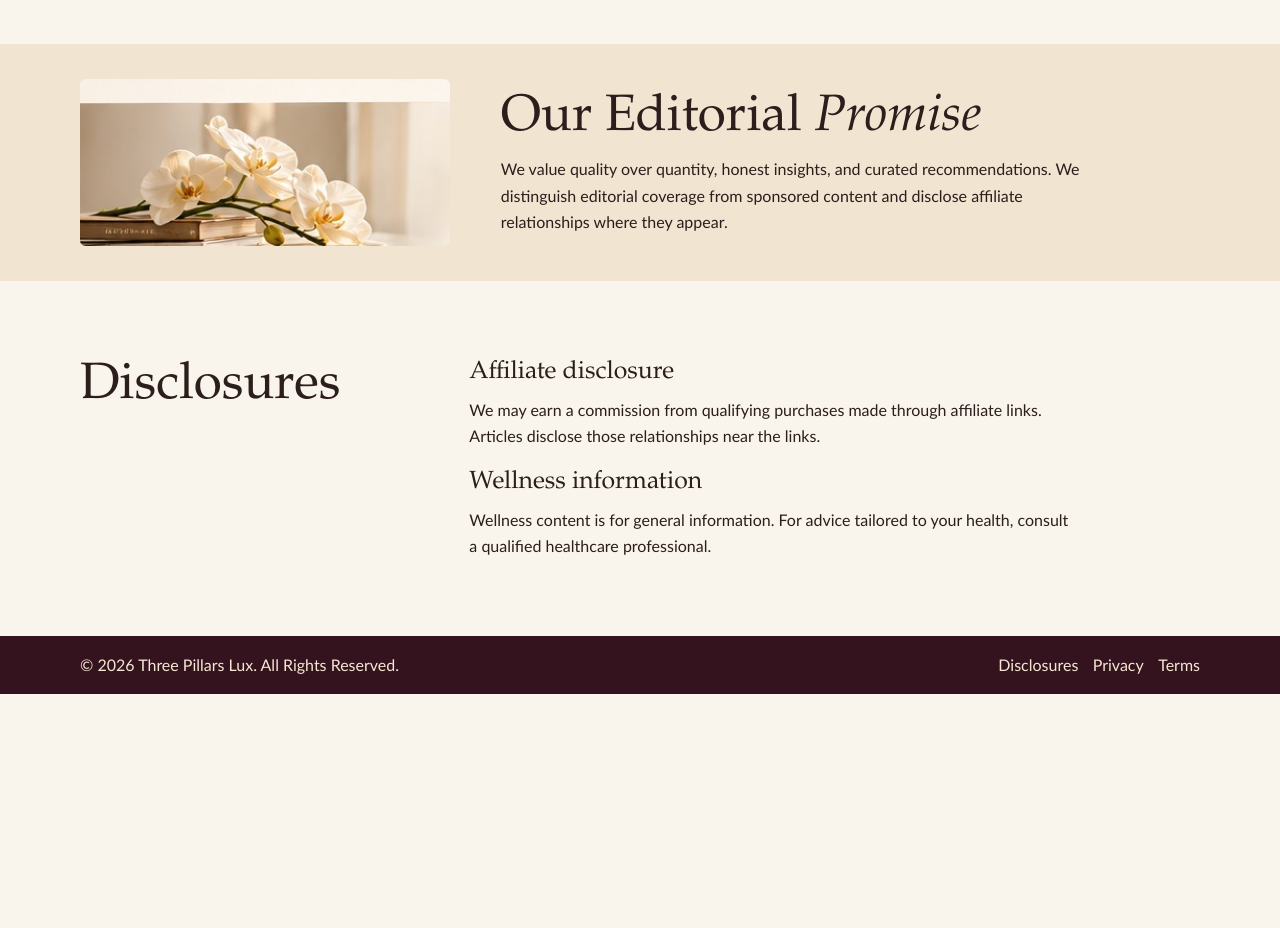
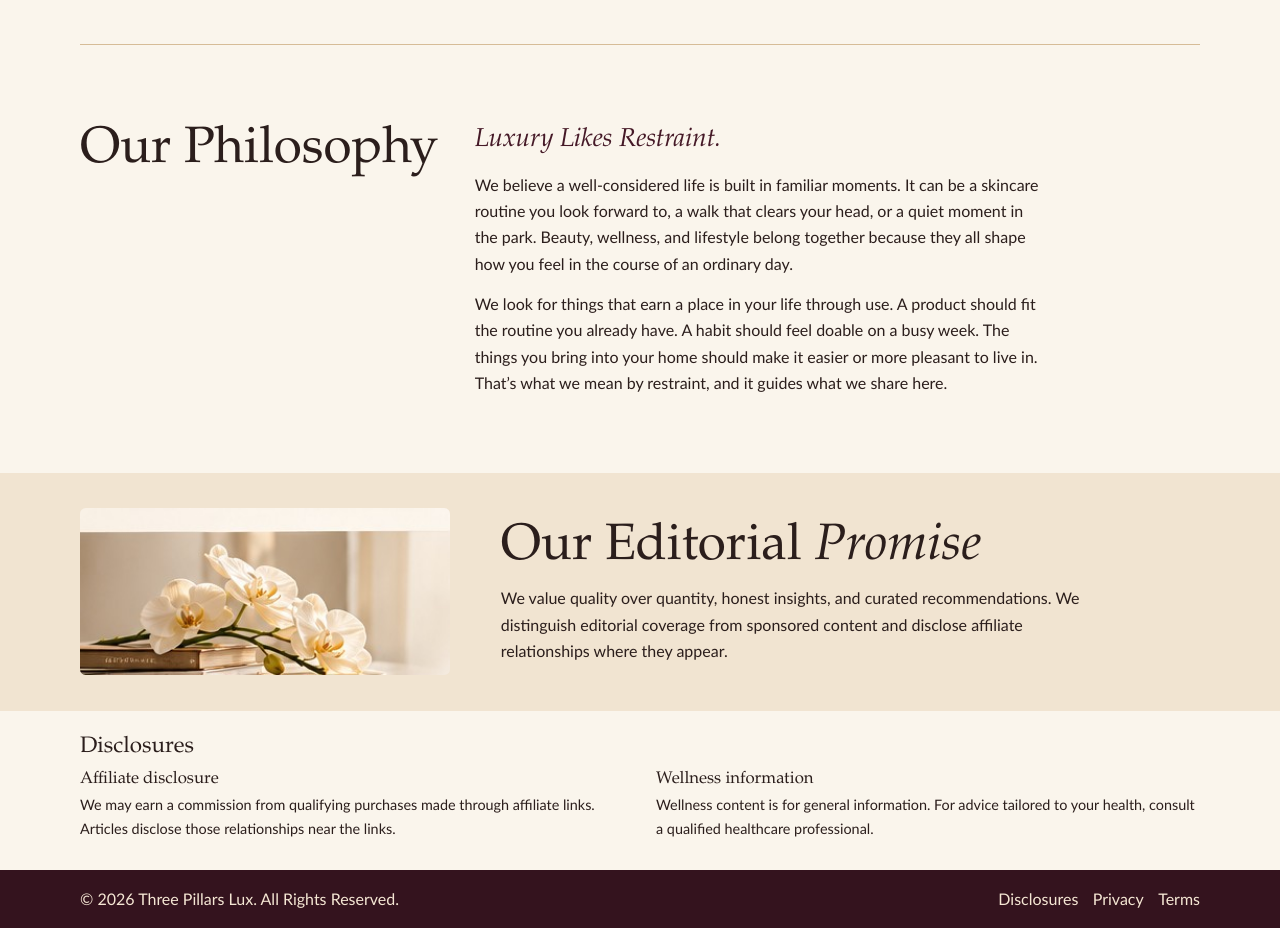
Before and after one commit to beardsgrace/three-pillars-lux, a plain HTML site: page about.html in a window 1280 px wide. Shown: the part 1060-1988 px from the top of the page. Before the commit the page ends 1754 px from the top, so only its background shows below. Drawn offline with Linux system fonts and the light colour scheme.

Commit message:
Refresh the About page photo and editorial philosophy

```diff
--- a/about.html
+++ b/about.html
@@ -26,10 +26,24 @@
 </header>
 <main id="main">
 
-<section class="about-hero split"><div class="hero-photo"><img src="assets/lexi-reading.jpg" alt="Illustration of Lexi reading a magazine with a cup of tea by the window" width="557" height="484"></div><div class="hero-copy"><p class="eyebrow">About</p><h1>A Little More About <em>Three Pillars Lux</em></h1><p class="lead">Beautiful living, thoughtfully curated.</p><p>Three Pillars Lux is an editorial home for beauty, wellness, and lifestyle. We focus on ideas that fit into real routines and small choices that make everyday life feel more considered.</p><p class="lexi-note">Lexi is our AI-generated digital editorial personality. Her imagery is illustrative.</p></div></section>
+<section class="about-hero split"><div class="hero-photo"><img src="assets/lexi-in-the-park.webp" alt="Lexi sitting on the grass with her arms around her knees, looking across the park" width="1000" height="800"></div><div class="hero-copy"><p class="eyebrow">About</p><h1>A Little More About <em>Three Pillars Lux</em></h1><p class="lead">Beautiful living, thoughtfully curated.</p><p>Three Pillars Lux is an editorial home for beauty, wellness, and lifestyle. We focus on ideas that fit into real routines and small choices that make everyday life feel more considered.</p><p class="lexi-note">Lexi is our AI-generated digital editorial personality. Her imagery is illustrative.</p></div></section>
 <section id="pillars" class="wrap section editorial"><h2 class="rule-title">The Three Pillars</h2><div class="pillars"><a class="pillar beauty" href="library.html?category=beauty"><img src="assets/beauty.jpg" alt="" width="351" height="176"><h3>Beauty</h3><p>Radiant Skin, Timeless Care.</p></a><a class="pillar wellness" href="library.html?category=wellness"><img src="assets/wellness.jpg" alt="" width="351" height="176"><h3>Wellness</h3><p>Balance and Lasting Vitality.</p></a><a class="pillar lifestyle" href="library.html?category=lifestyle"><img src="assets/lifestyle.jpg" alt="" width="351" height="176"><h3>Lifestyle</h3><p>Elevated Living, Everyday Luxury.</p></a></div></section>
+<section class="wrap section philosophy" aria-labelledby="philosophy-title">
+  <h2 id="philosophy-title">Our Philosophy</h2>
+  <div class="philosophy-copy">
+    <p class="lead">Luxury Likes Restraint.</p>
+    <p>We believe a well-considered life is built in familiar moments. It can be a skincare routine you look forward to, a walk that clears your head, or a quiet moment in the park. Beauty, wellness, and lifestyle belong together because they all shape how you feel in the course of an ordinary day.</p>
+    <p>We look for things that earn a place in your life through use. A product should fit the routine you already have. A habit should feel doable on a busy week. The things you bring into your home should make it easier or more pleasant to live in. That’s what we mean by restraint, and it guides what we share here.</p>
+  </div>
+</section>
 <section class="promise"><div class="wrap promise-inner"><img class="promise-photo" src="assets/promise-orchid.jpg" alt="" width="354" height="160" loading="lazy"><div><h2>Our Editorial <em>Promise</em></h2><p>We value quality over quantity, honest insights, and curated recommendations. We distinguish editorial coverage from sponsored content and disclose affiliate relationships where they appear.</p></div></div></section>
-<section id="disclosures" class="wrap section disclosures"><h2>Disclosures</h2><div><h3>Affiliate disclosure</h3><p>We may earn a commission from qualifying purchases made through affiliate links. Articles disclose those relationships near the links.</p><h3>Wellness information</h3><p>Wellness content is for general information. For advice tailored to your health, consult a qualified healthcare professional.</p></div></section>
+<section id="disclosures" class="wrap disclosures" aria-labelledby="disclosures-title">
+  <h2 id="disclosures-title">Disclosures</h2>
+  <div class="disclosure-items">
+    <div><h3>Affiliate disclosure</h3><p>We may earn a commission from qualifying purchases made through affiliate links. Articles disclose those relationships near the links.</p></div>
+    <div><h3>Wellness information</h3><p>Wellness content is for general information. For advice tailored to your health, consult a qualified healthcare professional.</p></div>
+  </div>
+</section>
 </main>
 <footer><div class="footer-inner"><a href="index.html">&copy; 2026 Three Pillars Lux. All Rights Reserved.</a><div><a href="about.html#disclosures">Disclosures</a><a href="privacy.html">Privacy</a><a href="terms.html">Terms</a></div></div></footer>
 </body>
--- a/styles.css
+++ b/styles.css
@@ -78,8 +78,15 @@ form label { display: block; margin-bottom: .35rem; font-weight: bold; }
 .promise-inner { display: flex; align-items: center; gap: 1.5rem; padding-block: 2.2rem; max-width: 56rem; }
 .promise-inner .lotus { flex: 0 0 3.4rem; color: #805d34; }
 .promise p, .disclosures p { margin-top: .55rem; max-width: 65ch; }
-.disclosures { display: grid; grid-template-columns: 1fr 2fr; gap: 1.5rem; }
-.disclosures p + h3 { margin-top: 1.15rem; }
+.philosophy { display: grid; grid-template-columns: 1fr 2fr; gap: 1rem 2rem; border-top: 1px solid #d6bc97; }
+.philosophy .lead { color: var(--wine); margin: 0; }
+.philosophy-copy p { max-width: 62ch; }
+.philosophy-copy p + p { margin-top: .85rem; }
+.disclosures { padding-block: 1.5rem 1.8rem; }
+.disclosures h2 { font-size: 1.4rem; margin-bottom: .65rem; }
+.disclosure-items { display: grid; grid-template-columns: repeat(2, minmax(0, 1fr)); gap: .8rem 2rem; }
+.disclosures h3 { font-size: 1.05rem; }
+.disclosures p { font-size: .9rem; margin-top: .2rem; }
 .legal p { margin-block: .65rem 1rem; }
 footer { background: var(--deep); color: #f5e7d4; }
 .footer-inner { width: min(100% - 2rem,70rem); margin: auto; padding-block: 1rem; display: flex; flex-wrap: wrap; justify-content: space-between; gap: .6rem 1rem; }
@@ -94,7 +101,7 @@ footer a:focus-visible, .brand:focus-visible, .home-hero a:focus-visible { outli
 }
 @media (max-width: 480px) {
   .nav-inner { justify-content: start; padding-left: 1rem; }
-  .pillars, .disclosures { grid-template-columns: 1fr; }
+  .pillars, .philosophy, .disclosure-items { grid-template-columns: 1fr; }
   .pillar { padding-block: 1rem; }
 }
 @media (prefers-reduced-motion: reduce) { .masthead::before { animation: none; } }
```
Also changed, not shown: assets/lexi-in-the-park.webp (added).
